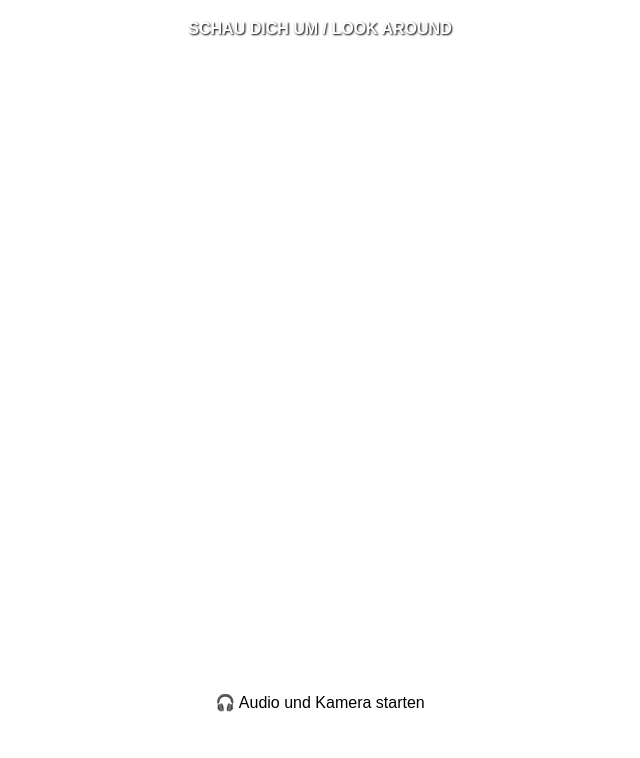
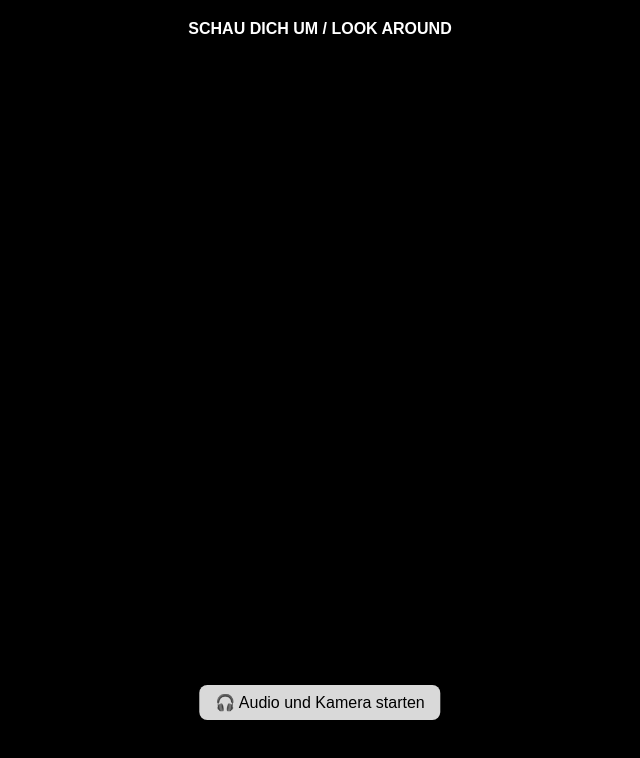
Before and after one commit to josi-cell/starrynight-experience, a plain HTML site: page index.html in a window 1280 px wide. Shown: the whole page, without its empty margins (320-960 px from the left). Drawn offline with Linux system fonts and the light colour scheme.

Commit message:
Update index.html

```diff
--- a/index.html
+++ b/index.html
@@ -9,9 +9,15 @@
     <script src="https://cdn.jsdelivr.net/npm/mind-ar@1.1.4/dist/aframe/mindar-image-aframe.prod.js"></script>
 
     <style>
+      html, body {
+        margin: 0;
+        padding: 0;
+        width: 100%;
+        height: 100%;
+        overflow: hidden;
+        background: black;
+      }
       body {
-        margin: 0;
-        overflow: hidden;
         font-family: 'Nunito', sans-serif;
       }
 
@@ -39,6 +45,14 @@
         text-shadow: 1px 1px 2px black;
         z-index: 10;
       }
+
+      a-scene {
+        width: 100vw;
+        height: 100vh;
+        display: block;
+        position: fixed;
+        top: 0; left: 0;
+      }
     </style>
   </head>
 
@@ -48,9 +62,8 @@
 
     <a-scene
       mindar-image="imageTargetSrc: ./target.mind; autoStart: false;"
-      embedded
       color-space="sRGB"
-      renderer="antialias: true; alpha: true;"
+      renderer="antialias: true; alpha: false;"
       vr-mode-ui="enabled: false"
       device-orientation-permission-ui="enabled: true"
     >
@@ -59,7 +72,7 @@
         <audio id="audio" src="assets/audio/audio.wav"></audio>
       </a-assets>
 
-      <a-camera position="0 0 0" look-controls="enabled: false"></a-camera>
+      <a-camera position="0 0 0" look-controls="enabled: true"></a-camera>
 
       <a-entity mindar-image-target="targetIndex: 0">
         <a-entity
```
